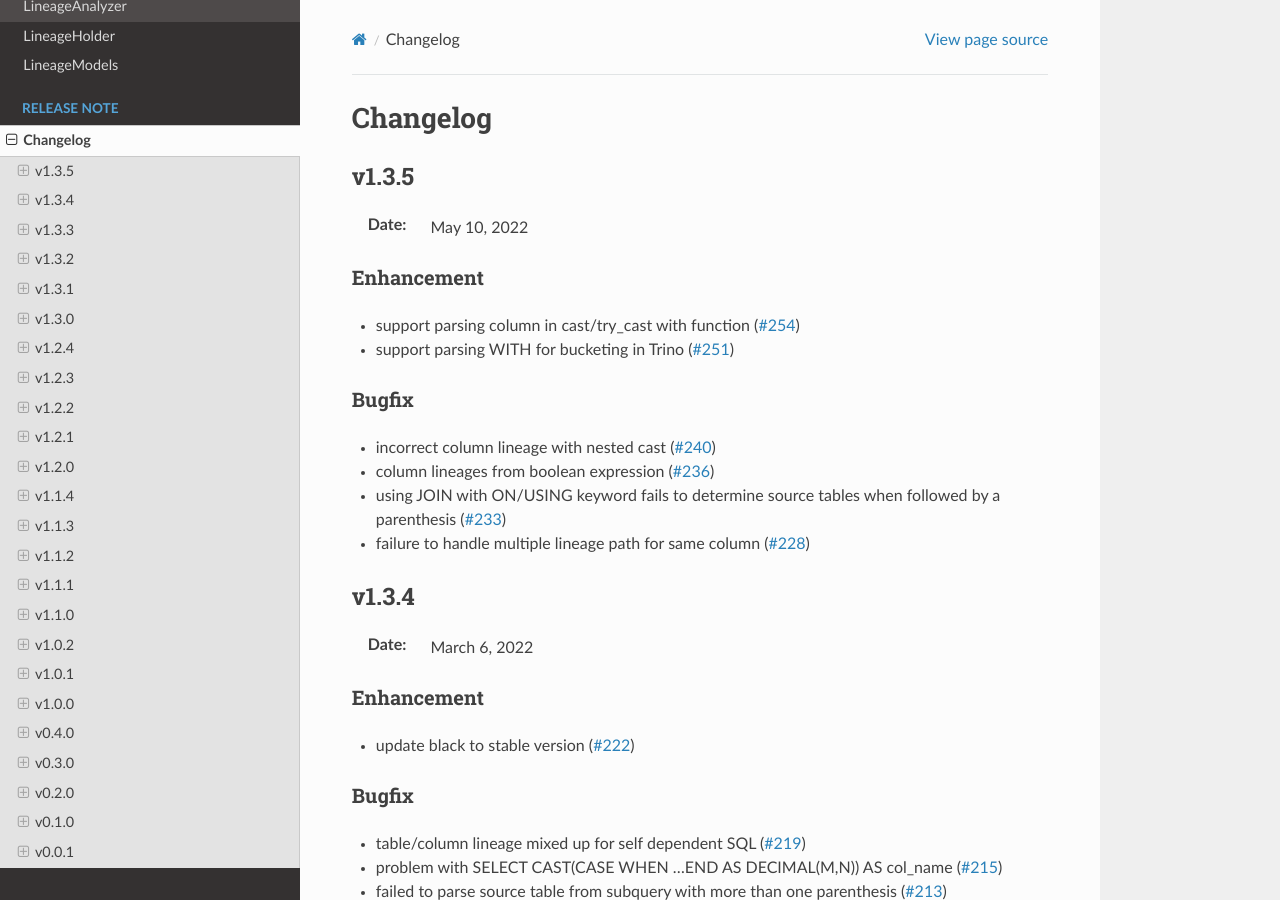
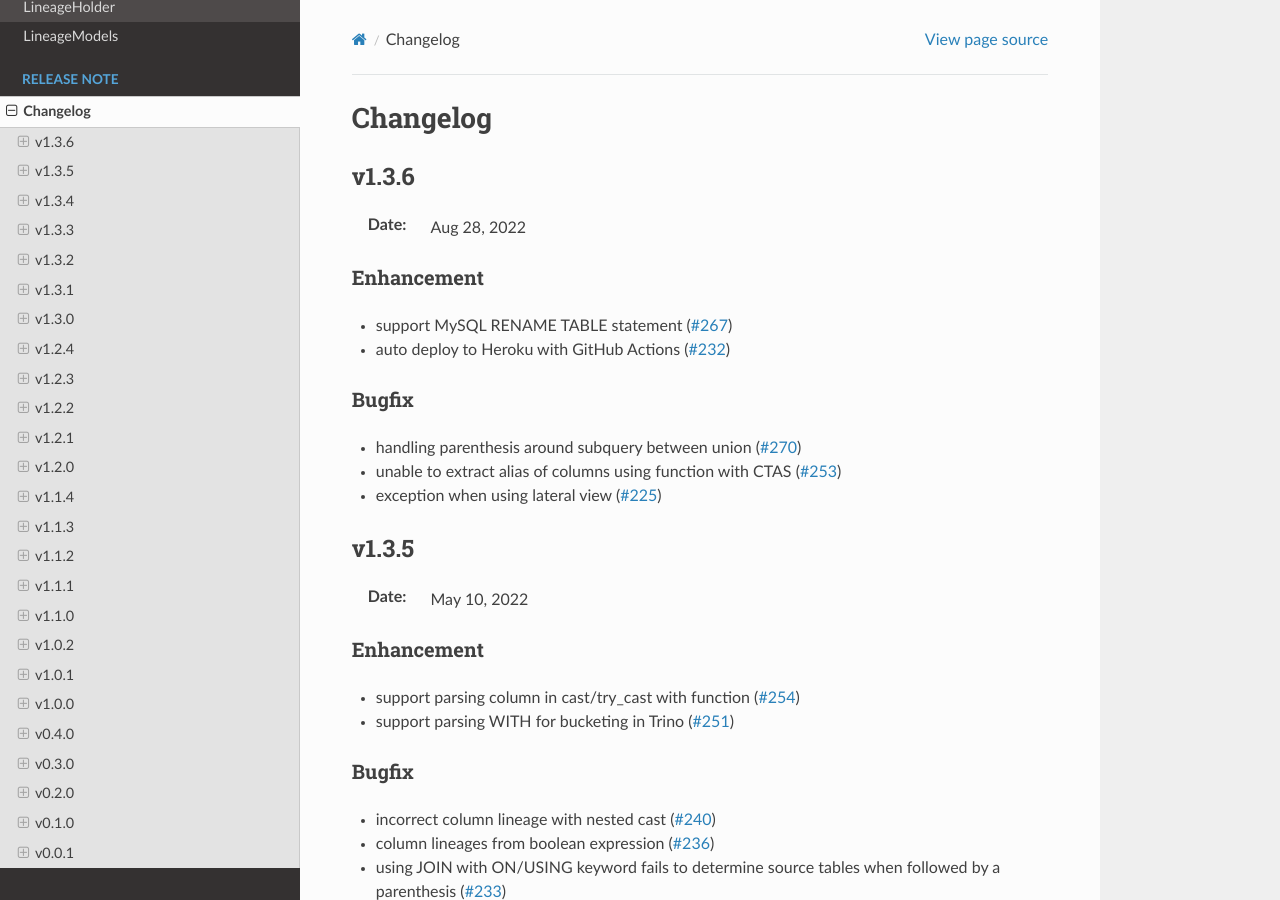
Before and after one commit to reata/sqllineage, a Sphinx documentation site: the page built from docs/release_note/changelog.rst, in a window 1280 px wide and 900 px high. Built offline with Sphinx 7.4.7 and the Read the Docs theme 2.0.0, drawn with Linux system fonts in a browser that asks for light colours.

Commit message:
chore: bump version to 1.3.6

```diff
--- a/docs/release_note/changelog.rst
+++ b/docs/release_note/changelog.rst
@@ -1,6 +1,21 @@
 *********
 Changelog
 *********
+
+v1.3.6
+======
+:Date: Aug 28, 2022
+
+Enhancement
+-------------
+* support MySQL RENAME TABLE statement (`#267 <https://github.com/reata/sqllineage/issues/267>`_)
+* auto deploy to Heroku with GitHub Actions (`#232 <https://github.com/reata/sqllineage/issues/232>`_)
+
+Bugfix
+-------------
+* handling parenthesis around subquery between union (`#270 <https://github.com/reata/sqllineage/issues/270>`_)
+* unable to extract alias of columns using function with CTAS (`#253 <https://github.com/reata/sqllineage/issues/253>`_)
+* exception when using lateral view (`#225 <https://github.com/reata/sqllineage/issues/225>`_)
 
 v1.3.5
 ======
--- a/sqllineage/__init__.py
+++ b/sqllineage/__init__.py
@@ -41,7 +41,7 @@ def _monkey_patch() -> None:
 _monkey_patch()
 
 NAME = "sqllineage"
-VERSION = "1.3.5"
+VERSION = "1.3.6"
 DEFAULT_LOGGING = {
     "version": 1,
     "disable_existing_loggers": False,
```
Also changed, not shown: 2 other files.
